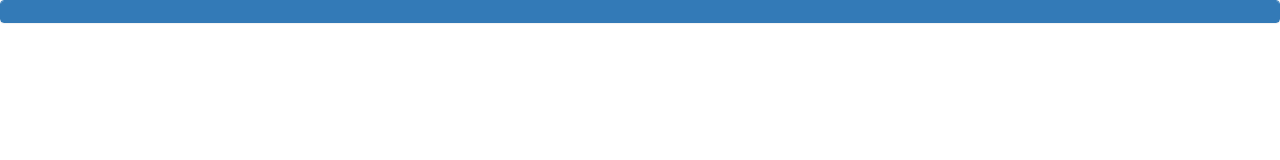
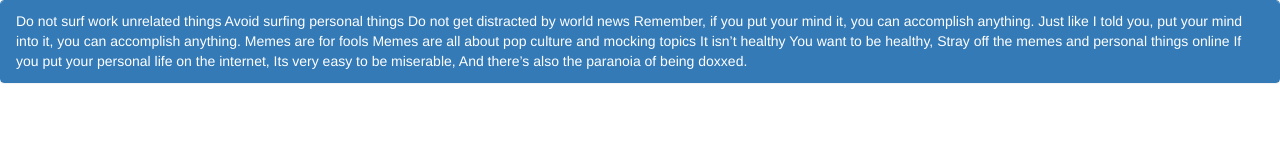
Before and after one commit to HostUsefulThings/cse, a plain HTML site: page index.html in a window 1280 px wide. Drawn offline with nearby package versions, Linux system fonts and the light colour scheme.

Commit message:
Update index.html

```diff
--- a/index.html
+++ b/index.html
@@ -13,7 +13,30 @@
       <div class="panel panel-primary">
          <script async src="https://cse.google.com/cse.js?cx=054b2b8927837a370"></script>
          <div class="gcse-search"></div>
-         <div class="panel-heading"></div>
+         <div class="panel-heading">
+
+Do not surf work unrelated things
+Avoid surfing personal things
+Do not get distracted by world news
+
+
+Remember, if you put your mind it, you can accomplish anything.
+Just like I told you, put your mind into it, you can accomplish anything.
+
+Memes are for fools
+Memes are all about pop culture and mocking topics
+
+It isn’t healthy
+You want to be healthy,
+Stray off the memes and personal things online
+
+
+If you put your personal life on the internet,
+Its very easy to be miserable,
+And there’s also the paranoia of being doxxed.
+
+
+</div>
       </div>
    </body>
 </html>
```
